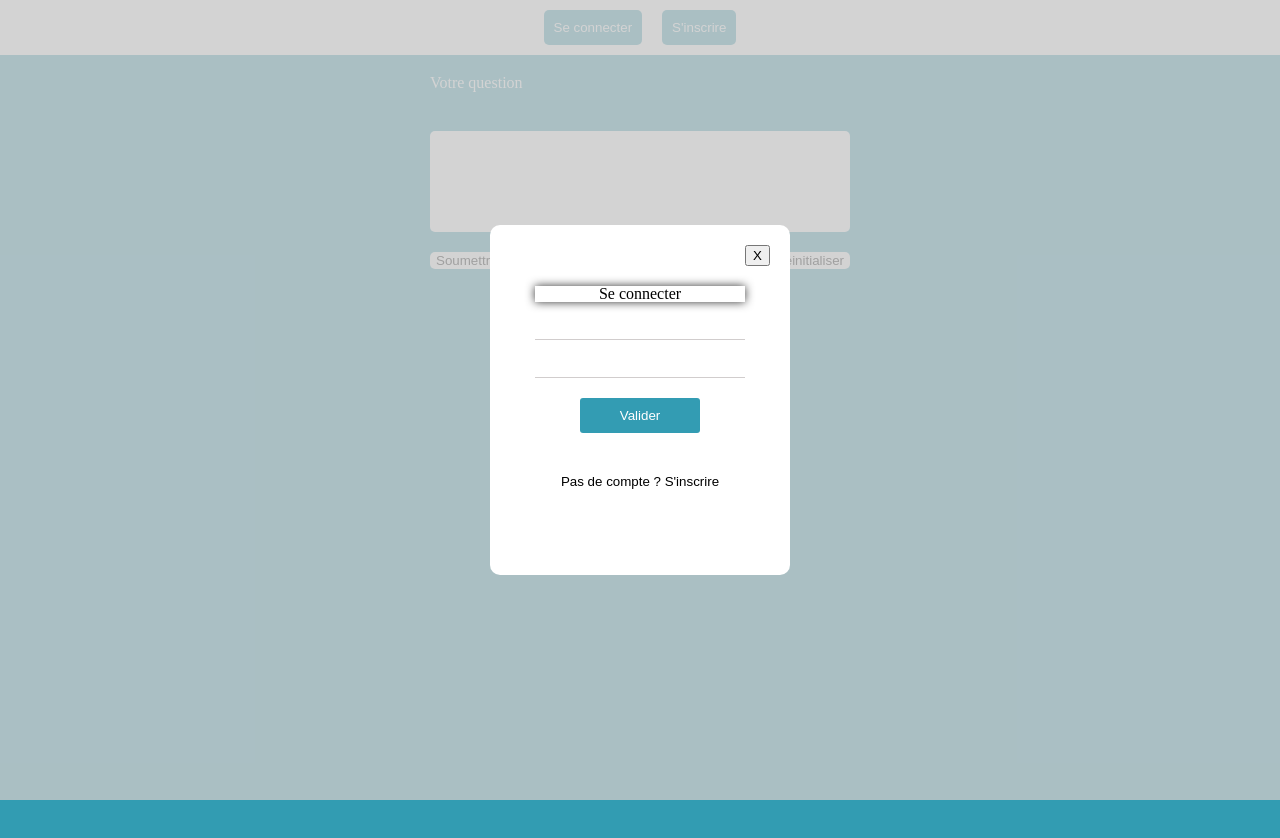
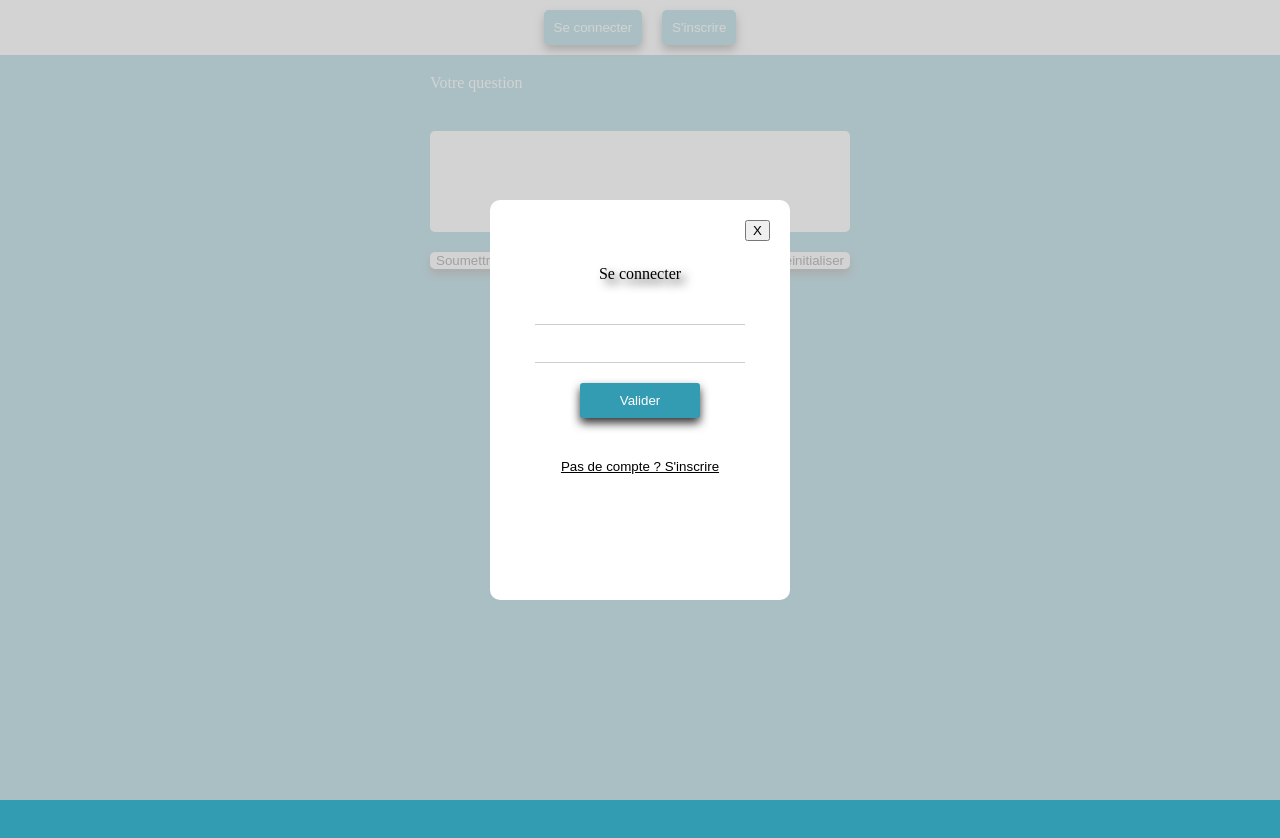
Before and after one commit to olivierdesire/chatGPT-frontend, a React (Create React App) app: page /request in a window 1280 px wide. Both pictures are taken after a click on the button "Se connecter". Shown: the top 838 px of the page. Built offline with nearby package versions, Linux system fonts and the light colour scheme; the HTML template or start-up script is replaced by a standard one.

Commit message:
modif titre modal

```diff
--- a/src/App.css
+++ b/src/App.css
@@ -22,6 +22,7 @@ body {
 .header-img {
   height: 40px;
   border-radius: 5px;
+  box-shadow: 0 5px 10px #333333;
 }
 
 .header-max {
@@ -36,6 +37,12 @@ body {
   color: white;
   border-radius: 5px;
   padding: 10px;
+  box-shadow: 0 5px 10px #333333;
+  transition: all 0.1s;
+}
+
+.header button:active {
+  transform: translate(2px, 2px);
 }
 
 .header-row {
@@ -52,6 +59,7 @@ body {
   background-color: #329cb2;
   color: white;
   border-radius: 5px;
+  box-shadow: 0 5px 10px #333333;
 }
 
 ::placeholder {
@@ -74,6 +82,7 @@ body {
 .button-link {
   border: none;
   background-color: #fff;
+  text-decoration: underline;
 }
 
 .button-form button {
@@ -82,6 +91,12 @@ body {
   color: white;
   border-radius: 3px;
   padding: 10px 40px;
+  box-shadow: 0 5px 10px #333333;
+  transition: all 0.1s;
+}
+
+.button-form button:active {
+  transform: translate(2px, 2px);
 }
 
 .form-connexion input {
@@ -95,10 +110,12 @@ body {
   justify-content: center;
 }
 
-h1 {
-  text-align: center;
-  /* width: fit-content; */
-  box-shadow: 0 0 10px #333333;
+.title-h1 {
+  text-shadow: 5px 5px 10px #333333;
+  width: fit-content;
+  margin: auto;
+  padding: 5px;
+  border-radius: 5px;
 }
 
 /* PAGE QUESTION */
@@ -154,6 +171,15 @@ textarea {
   justify-content: space-between;
 }
 
+.buttons button {
+  box-shadow: 0 5px 10px #333333;
+  transition: all 0.1s;
+}
+
+.buttons button:active {
+  transform: translate(2px, 2px);
+}
+
 .dots {
   display: flex;
   justify-content: center;
@@ -177,6 +203,7 @@ textarea {
   border-style: double;
   margin: 20px auto;
   text-align: justify;
+  box-shadow: 0 5px 10px #333333;
 }
 
 .request,
@@ -202,7 +229,7 @@ textarea {
 }
 
 .modal {
-  height: 350px;
+  height: 400px;
   width: 300px;
   background-color: white;
   display: flex;
--- a/src/pages/Login.js
+++ b/src/pages/Login.js
@@ -34,7 +34,9 @@ const Login = ({ baseUrl, setVisible, handleToken }) => {
 
   return (
     <div>
-      <h1>Se connecter</h1>
+      <div className="title-h1">
+        <p>Se connecter</p>
+      </div>
       <form className="form-connexion" onSubmit={handleSubmit}>
         <input
           type="email"
--- a/src/pages/Signup.js
+++ b/src/pages/Signup.js
@@ -40,7 +40,9 @@ const Signup = ({ baseUrl, setVisible, handleToken }) => {
 
   return (
     <div>
-      <h1>S'inscrire</h1>
+      <div className="title-h1">
+        <h1>S'inscrire</h1>
+      </div>
       <form className="form-connexion" onSubmit={handleSubmit}>
         <input
           type="text"
```
